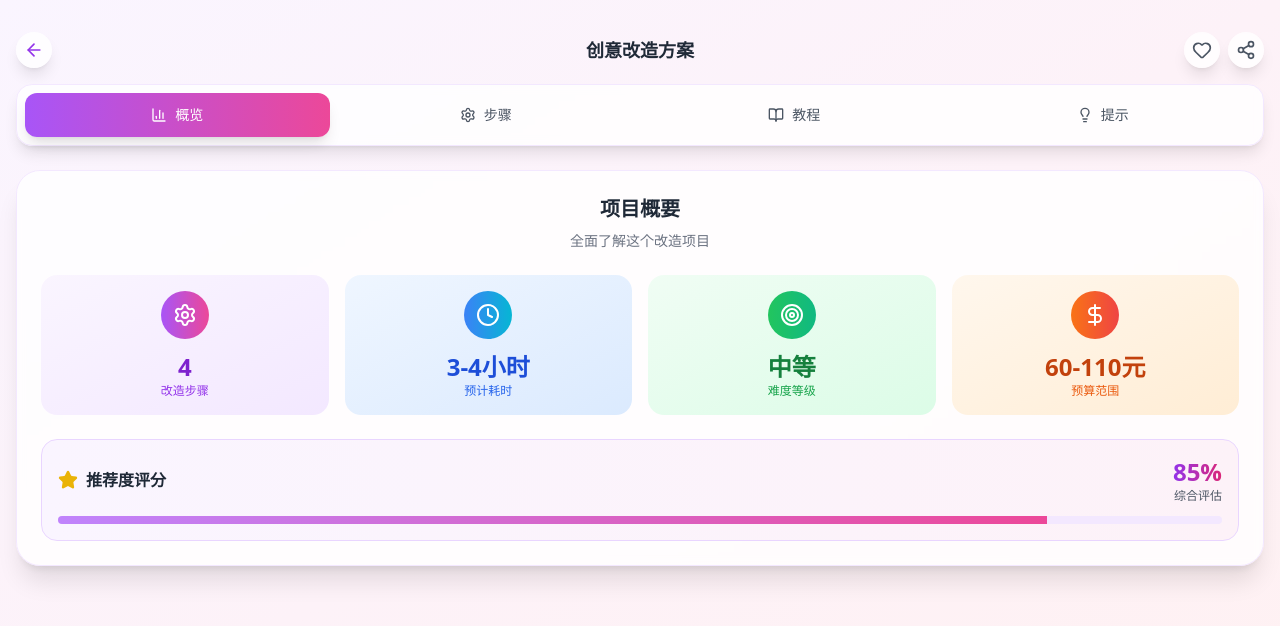
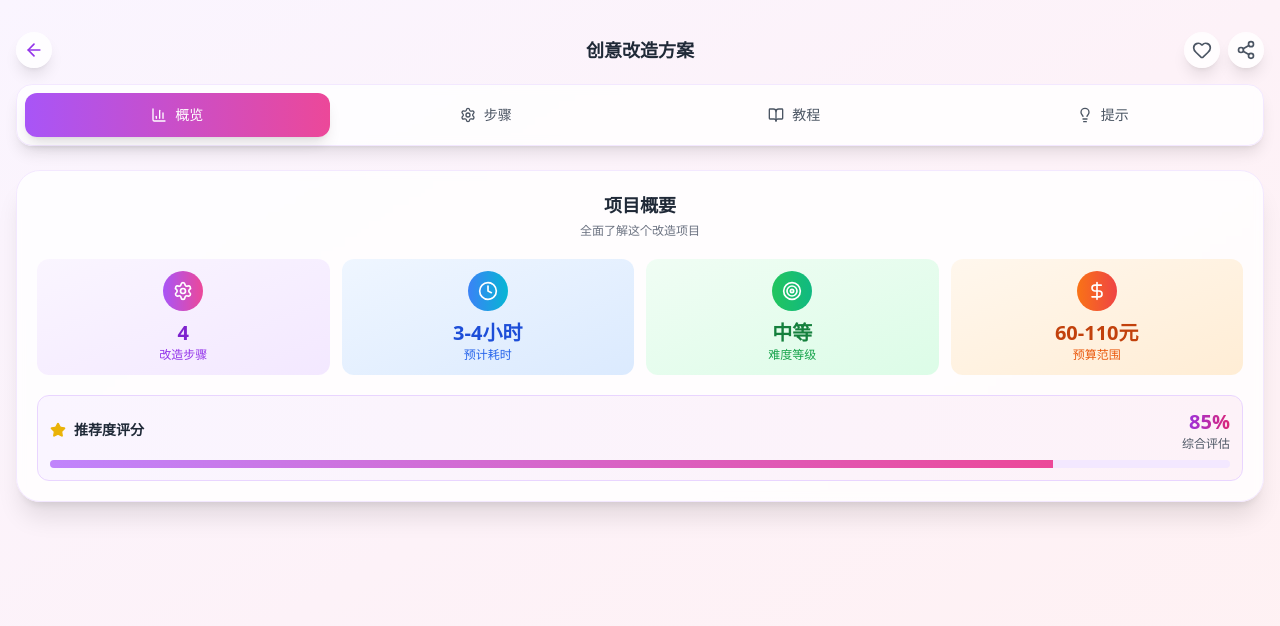
Before and after one commit to CEOYulinZhu/rewise-webapp-frontend, a React (Vite) app: page /detail/creative in a window 1280 px wide. Shown: the top 626 px of the page. Built offline with nearby package versions, Linux system fonts and the light colour scheme.

Commit message:
优化概览和提示模块的高度

```diff
--- a/src/pages/CreativeDetail.tsx
+++ b/src/pages/CreativeDetail.tsx
@@ -224,52 +224,52 @@ const CreativeDetail: React.FC = () => {
                     {activeTab === 'overview' && (
                         <div className="space-y-6">
                             {/* 项目概要 */}
-                            <div className="bg-white/80 backdrop-blur-sm rounded-3xl p-6 shadow-xl border border-purple-100">
-                                <div className="text-center mb-6">
-                                    <h3 className="text-xl font-bold text-gray-800 mb-2">项目概要</h3>
-                                    <p className="text-sm text-gray-500">全面了解这个改造项目</p>
+                            <div className="bg-white/80 backdrop-blur-sm rounded-3xl p-5 shadow-xl border border-purple-100">
+                                <div className="text-center mb-5">
+                                    <h3 className="text-lg font-bold text-gray-800 mb-1">项目概要</h3>
+                                    <p className="text-xs text-gray-500">全面了解这个改造项目</p>
                                 </div>
 
-                                <div className="grid grid-cols-2 md:grid-cols-4 gap-4 mb-6">
-                                    <div className="text-center p-4 bg-gradient-to-br from-purple-50 to-purple-100 rounded-2xl">
-                                        <div className="w-12 h-12 bg-gradient-to-r from-purple-500 to-pink-500 rounded-full mx-auto mb-3 flex items-center justify-center">
-                                            <Settings className="w-6 h-6 text-white" />
+                                <div className="grid grid-cols-2 md:grid-cols-4 gap-3 mb-5">
+                                    <div className="text-center p-3 bg-gradient-to-br from-purple-50 to-purple-100 rounded-xl">
+                                        <div className="w-10 h-10 bg-gradient-to-r from-purple-500 to-pink-500 rounded-full mx-auto mb-2 flex items-center justify-center">
+                                            <Settings className="w-5 h-5 text-white" />
                                         </div>
-                                        <div className="text-2xl font-bold text-purple-700">4</div>
+                                        <div className="text-xl font-bold text-purple-700">4</div>
                                         <div className="text-xs text-purple-600">改造步骤</div>
                                     </div>
-                                    <div className="text-center p-4 bg-gradient-to-br from-blue-50 to-blue-100 rounded-2xl">
-                                        <div className="w-12 h-12 bg-gradient-to-r from-blue-500 to-cyan-500 rounded-full mx-auto mb-3 flex items-center justify-center">
-                                            <Clock className="w-6 h-6 text-white" />
+                                    <div className="text-center p-3 bg-gradient-to-br from-blue-50 to-blue-100 rounded-xl">
+                                        <div className="w-10 h-10 bg-gradient-to-r from-blue-500 to-cyan-500 rounded-full mx-auto mb-2 flex items-center justify-center">
+                                            <Clock className="w-5 h-5 text-white" />
                                         </div>
-                                        <div className="text-2xl font-bold text-blue-700">3-4小时</div>
+                                        <div className="text-xl font-bold text-blue-700">3-4小时</div>
                                         <div className="text-xs text-blue-600">预计耗时</div>
                                     </div>
-                                    <div className="text-center p-4 bg-gradient-to-br from-green-50 to-green-100 rounded-2xl">
-                                        <div className="w-12 h-12 bg-gradient-to-r from-green-500 to-emerald-500 rounded-full mx-auto mb-3 flex items-center justify-center">
-                                            <Target className="w-6 h-6 text-white" />
+                                    <div className="text-center p-3 bg-gradient-to-br from-green-50 to-green-100 rounded-xl">
+                                        <div className="w-10 h-10 bg-gradient-to-r from-green-500 to-emerald-500 rounded-full mx-auto mb-2 flex items-center justify-center">
+                                            <Target className="w-5 h-5 text-white" />
                                         </div>
-                                        <div className="text-2xl font-bold text-green-700">中等</div>
+                                        <div className="text-xl font-bold text-green-700">中等</div>
                                         <div className="text-xs text-green-600">难度等级</div>
                                     </div>
-                                    <div className="text-center p-4 bg-gradient-to-br from-orange-50 to-orange-100 rounded-2xl">
-                                        <div className="w-12 h-12 bg-gradient-to-r from-orange-500 to-red-500 rounded-full mx-auto mb-3 flex items-center justify-center">
-                                            <DollarSign className="w-6 h-6 text-white" />
+                                    <div className="text-center p-3 bg-gradient-to-br from-orange-50 to-orange-100 rounded-xl">
+                                        <div className="w-10 h-10 bg-gradient-to-r from-orange-500 to-red-500 rounded-full mx-auto mb-2 flex items-center justify-center">
+                                            <DollarSign className="w-5 h-5 text-white" />
                                         </div>
-                                        <div className="text-2xl font-bold text-orange-700">60-110元</div>
+                                        <div className="text-xl font-bold text-orange-700">60-110元</div>
                                         <div className="text-xs text-orange-600">预算范围</div>
                                     </div>
                                 </div>
 
                                 {/* 推荐度指示器 */}
-                                <div className="bg-gradient-to-r from-purple-50 to-pink-50 rounded-2xl p-4 border border-purple-200">
-                                    <div className="flex items-center justify-between mb-3">
+                                <div className="bg-gradient-to-r from-purple-50 to-pink-50 rounded-xl p-3 border border-purple-200">
+                                    <div className="flex items-center justify-between mb-2">
                                         <div className="flex items-center space-x-2">
-                                            <Star className="w-5 h-5 text-yellow-500 fill-current" />
-                                            <span className="font-bold text-gray-800">推荐度评分</span>
+                                            <Star className="w-4 h-4 text-yellow-500 fill-current" />
+                                            <span className="font-semibold text-gray-800 text-sm">推荐度评分</span>
                                         </div>
                                         <div className="text-right">
-                                            <div className="text-2xl font-bold bg-gradient-to-r from-purple-600 to-pink-600 bg-clip-text text-transparent">85%</div>
+                                            <div className="text-xl font-bold bg-gradient-to-r from-purple-600 to-pink-600 bg-clip-text text-transparent">85%</div>
                                             <div className="text-xs text-gray-600">综合评估</div>
                                         </div>
                                     </div>
@@ -278,7 +278,6 @@ const CreativeDetail: React.FC = () => {
                                     </div>
                                 </div>
                             </div>
-
                         </div>
                     )}
 
@@ -385,38 +384,38 @@ const CreativeDetail: React.FC = () => {
                     {activeTab === 'tips' && (
                         <div className="space-y-6">
                             {/* 核心价值 - 始终显示 */}
-                            <div className="bg-white/80 backdrop-blur-sm rounded-3xl p-6 shadow-xl border border-purple-100">
-                                <div className="text-center mb-6">
-                                    <h3 className="text-xl font-bold text-gray-800 mb-2">为什么选择创意改造？</h3>
-                                    <p className="text-sm text-gray-500">发现旧物新价值</p>
+                            <div className="bg-white/80 backdrop-blur-sm rounded-3xl p-5 shadow-xl border border-purple-100">
+                                <div className="text-center mb-5">
+                                    <h3 className="text-lg font-bold text-gray-800 mb-1">为什么选择创意改造？</h3>
+                                    <p className="text-xs text-gray-500">发现旧物新价值</p>
                                 </div>
-                                <div className="grid grid-cols-2 gap-4">
-                                    <div className="text-center p-4 bg-gradient-to-br from-green-50 to-emerald-50 rounded-2xl hover:shadow-md transition-all duration-300">
-                                        <div className="w-12 h-12 bg-gradient-to-r from-green-500 to-emerald-500 rounded-full mx-auto mb-3 flex items-center justify-center">
-                                            <Leaf className="w-6 h-6 text-white" />
+                                <div className="grid grid-cols-2 gap-3">
+                                    <div className="text-center p-3 bg-gradient-to-br from-green-50 to-emerald-50 rounded-xl hover:shadow-md transition-all duration-300">
+                                        <div className="w-10 h-10 bg-gradient-to-r from-green-500 to-emerald-500 rounded-full mx-auto mb-2 flex items-center justify-center">
+                                            <Leaf className="w-5 h-5 text-white" />
                                         </div>
-                                        <div className="font-semibold text-green-700 mb-1">环保减废</div>
+                                        <div className="font-semibold text-green-700 text-sm mb-1">环保减废</div>
                                         <div className="text-xs text-green-600">为地球贡献力量</div>
                                     </div>
-                                    <div className="text-center p-4 bg-gradient-to-br from-blue-50 to-cyan-50 rounded-2xl hover:shadow-md transition-all duration-300">
-                                        <div className="w-12 h-12 bg-gradient-to-r from-blue-500 to-cyan-500 rounded-full mx-auto mb-3 flex items-center justify-center">
-                                            <Palette className="w-6 h-6 text-white" />
+                                    <div className="text-center p-3 bg-gradient-to-br from-blue-50 to-cyan-50 rounded-xl hover:shadow-md transition-all duration-300">
+                                        <div className="w-10 h-10 bg-gradient-to-r from-blue-500 to-cyan-500 rounded-full mx-auto mb-2 flex items-center justify-center">
+                                            <Palette className="w-5 h-5 text-white" />
                                         </div>
-                                        <div className="font-semibold text-blue-700 mb-1">创意表达</div>
+                                        <div className="font-semibold text-blue-700 text-sm mb-1">创意表达</div>
                                         <div className="text-xs text-blue-600">展现个人风格</div>
                                     </div>
-                                    <div className="text-center p-4 bg-gradient-to-br from-purple-50 to-pink-50 rounded-2xl hover:shadow-md transition-all duration-300">
-                                        <div className="w-12 h-12 bg-gradient-to-r from-purple-500 to-pink-500 rounded-full mx-auto mb-3 flex items-center justify-center">
-                                            <DollarSign className="w-6 h-6 text-white" />
+                                    <div className="text-center p-3 bg-gradient-to-br from-purple-50 to-pink-50 rounded-xl hover:shadow-md transition-all duration-300">
+                                        <div className="w-10 h-10 bg-gradient-to-r from-purple-500 to-pink-500 rounded-full mx-auto mb-2 flex items-center justify-center">
+                                            <DollarSign className="w-5 h-5 text-white" />
                                         </div>
-                                        <div className="font-semibold text-purple-700 mb-1">节省开支</div>
+                                        <div className="font-semibold text-purple-700 text-sm mb-1">节省开支</div>
                                         <div className="text-xs text-purple-600">性价比超高</div>
                                     </div>
-                                    <div className="text-center p-4 bg-gradient-to-br from-orange-50 to-red-50 rounded-2xl hover:shadow-md transition-all duration-300">
-                                        <div className="w-12 h-12 bg-gradient-to-r from-orange-500 to-red-500 rounded-full mx-auto mb-3 flex items-center justify-center">
-                                            <Sparkles className="w-6 h-6 text-white" />
+                                    <div className="text-center p-3 bg-gradient-to-br from-orange-50 to-red-50 rounded-xl hover:shadow-md transition-all duration-300">
+                                        <div className="w-10 h-10 bg-gradient-to-r from-orange-500 to-red-500 rounded-full mx-auto mb-2 flex items-center justify-center">
+                                            <Sparkles className="w-5 h-5 text-white" />
                                         </div>
-                                        <div className="font-semibold text-orange-700 mb-1">独一无二</div>
+                                        <div className="font-semibold text-orange-700 text-sm mb-1">独一无二</div>
                                         <div className="text-xs text-orange-600">专属定制感</div>
                                     </div>
                                 </div>
```
Also changed, not shown: 1 other file (tests, documents, lock files or other folders).
